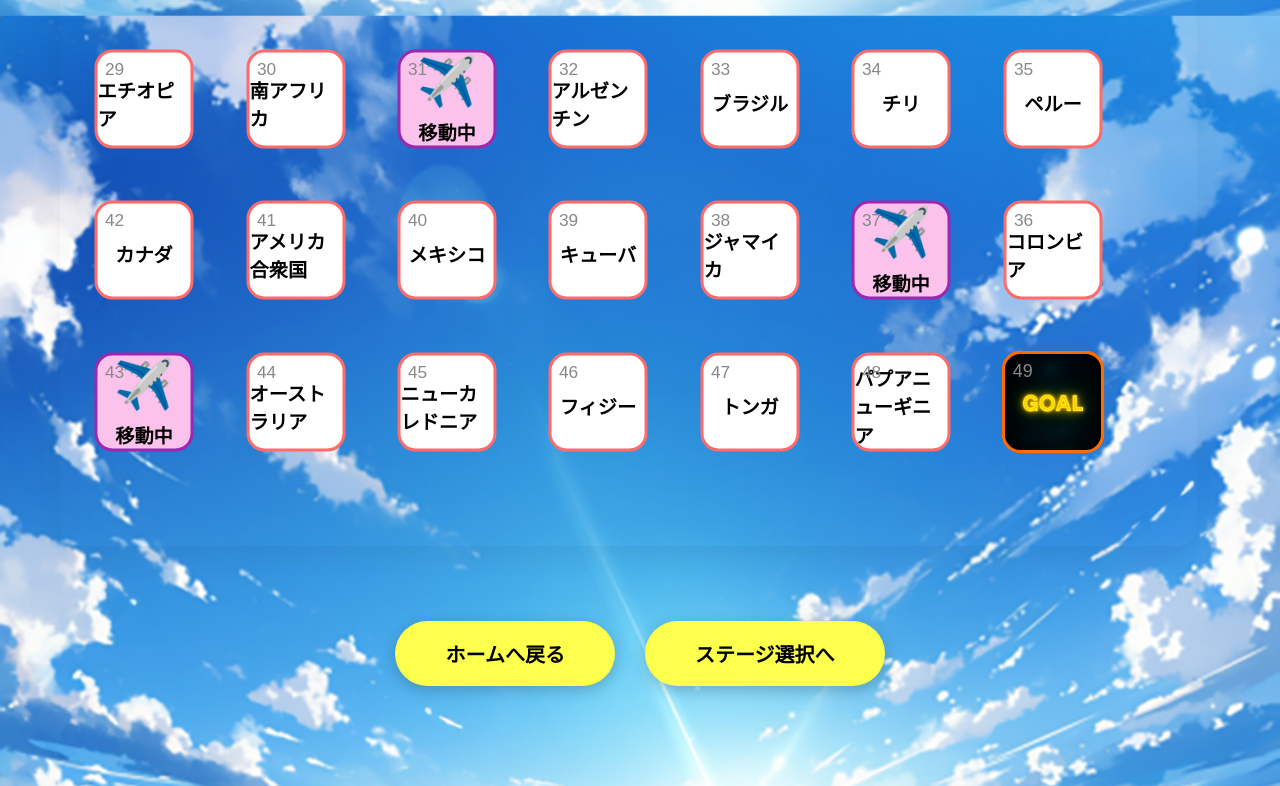
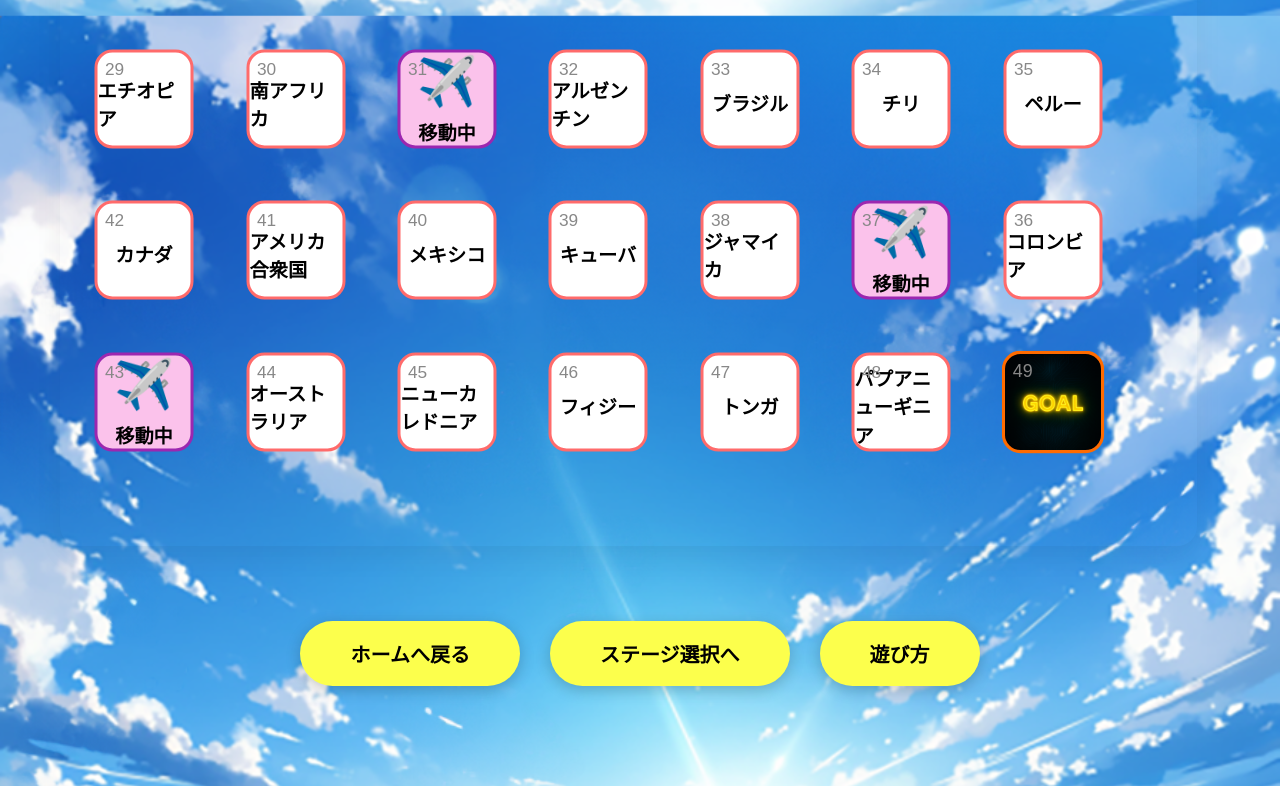
Before and after one commit to shinbi-design-school/Quiz_Sugoroku, a plain HTML site: page project_Δ2/pages/world_origin.html in a window 1280 px wide. Shown: the part 837-1623 px from the top of the page. Drawn offline with Linux system fonts and the light colour scheme.

Commit message:
すごろくページに遊び方ボタンを作成

```diff
--- a/project_Δ2/pages/world_origin.html
+++ b/project_Δ2/pages/world_origin.html
@@ -206,7 +206,6 @@
       </button>
     </div>
 
-    <!-- ホームに戻るボタン -->
     <div
       class="button-container"
       style="text-align: center; margin: 40px 0; padding-bottom: 100px"
@@ -220,6 +219,12 @@
       >
         ステージ選択へ
       </button>
+      <button
+        class="choice-button"
+        onclick="location.href = 'site_howtouse.html'"
+      >
+        遊び方
+      </button>
     </div>
 
     <footer></footer>
```
Also changed, not shown: project_Δ2/pages/quiz_mountain.html (+6 -1 lines), project_Δ2/pages/quiz_mountain_members.html (+6 -1 lines), project_Δ2/pages/sugoroku_members_play.html (+6 -1 lines), project_Δ2/pages/sugoroku_origin.html (+6 -1 lines), project_Δ2/pages/sugoroku_ultlaman.html (+21 -4 lines), project_Δ2/pages/sugoroku_ultraman_member.html (+12 -4 lines), project_Δ2/pages/world_members.html (+6 -1 lines).
